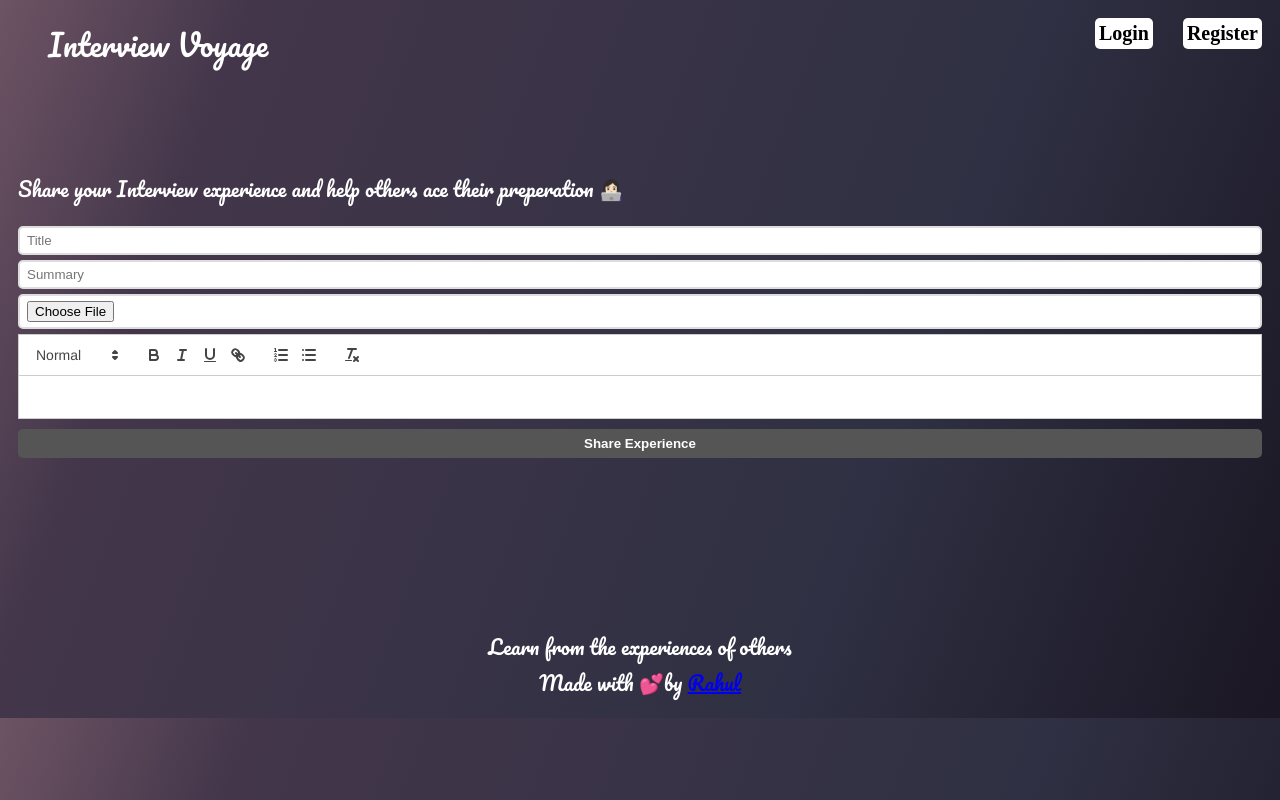
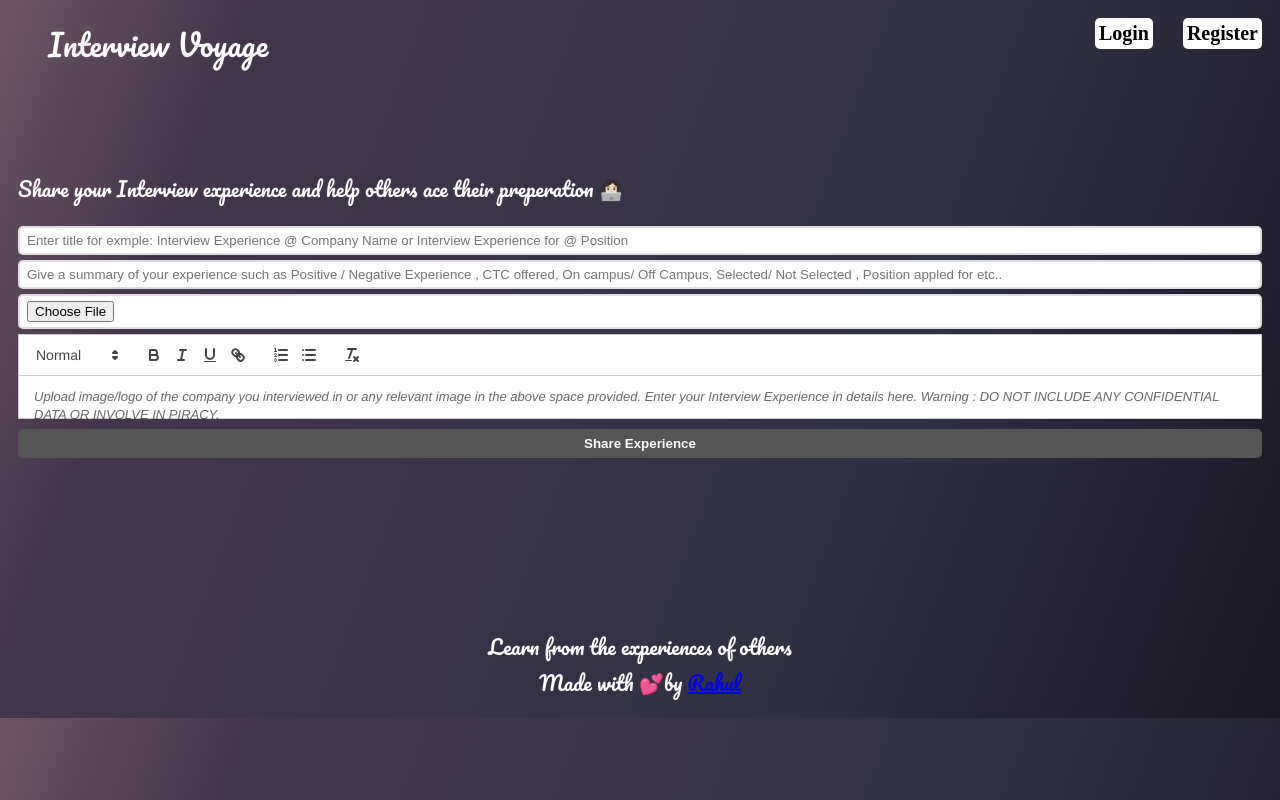
Before and after one commit to r6654kumar/Interview-Voyage, a React (Create React App) app in the folder frontend/: page /create in a window 1280 px wide. Built offline with nearby package versions, Linux system fonts and the light colour scheme; no server answers; the HTML template or start-up script is replaced by a standard one.

Commit message:
UI Fixes

```diff
--- a/frontend/src/pages/CreatePost.js
+++ b/frontend/src/pages/CreatePost.js
@@ -36,11 +36,11 @@ const CreatePost = () => {
         Share your Interview experience and help others ace their preperation 👩🏻‍💻
    </div>
    <form onSubmit={createNewPost}>
-        <input type="text" placeholder={'Title'}
+        <input type="text" placeholder={'Enter title for exmple: Interview Experience @ Company Name or Interview Experience for @ Position'}
         value={title}
         onChange={ev=>setTitle(ev.target.value)}
         />
-        <input type="summary" placeholder={'Summary'}
+        <input type="summary" placeholder={'Give a summary of your experience such as Positive / Negative Experience , CTC offered, On campus/ Off Campus, Selected/ Not Selected , Position appled for etc..'}
         value={summary}
         onChange={ev=>setSummary(ev.target.value)}
         />
@@ -49,6 +49,7 @@ const CreatePost = () => {
         onChange={ev=>setFiles(ev.target.files)}
         />
         <ReactQuill className='quill'
+            placeholder={'Upload image/logo of the company you interviewed in or any relevant image in the above space provided. Enter your Interview Experience in details here. Warning : DO NOT INCLUDE ANY CONFIDENTIAL DATA OR INVOLVE IN PIRACY.'}
             value={content}
             onChange={newValue=>setContent(newValue)}
         ></ReactQuill>
```
